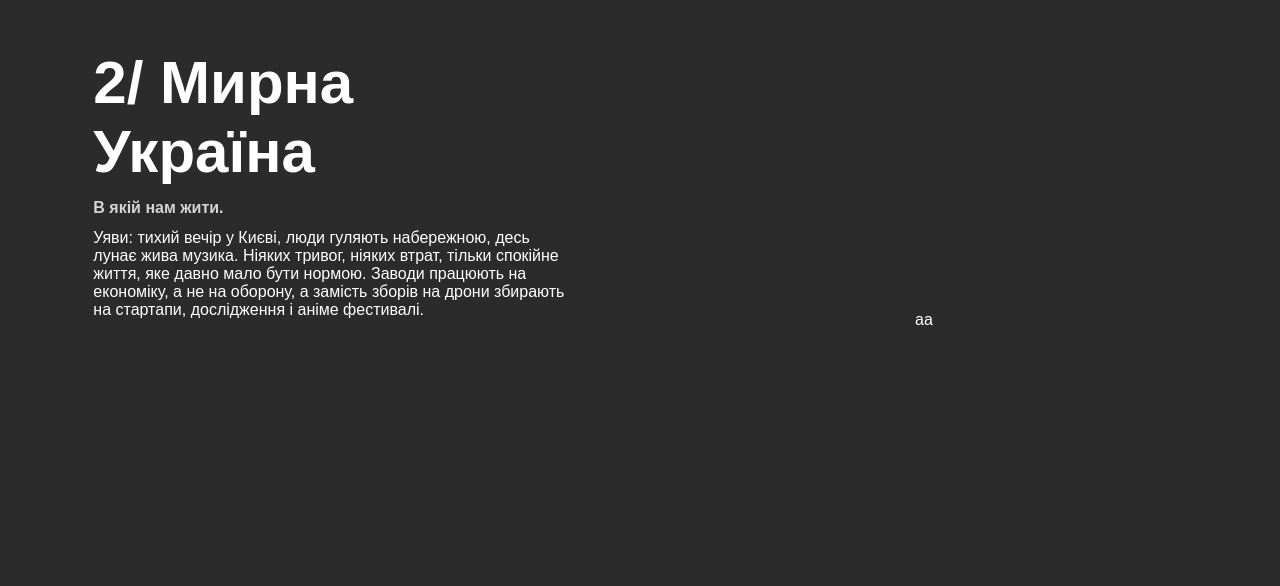
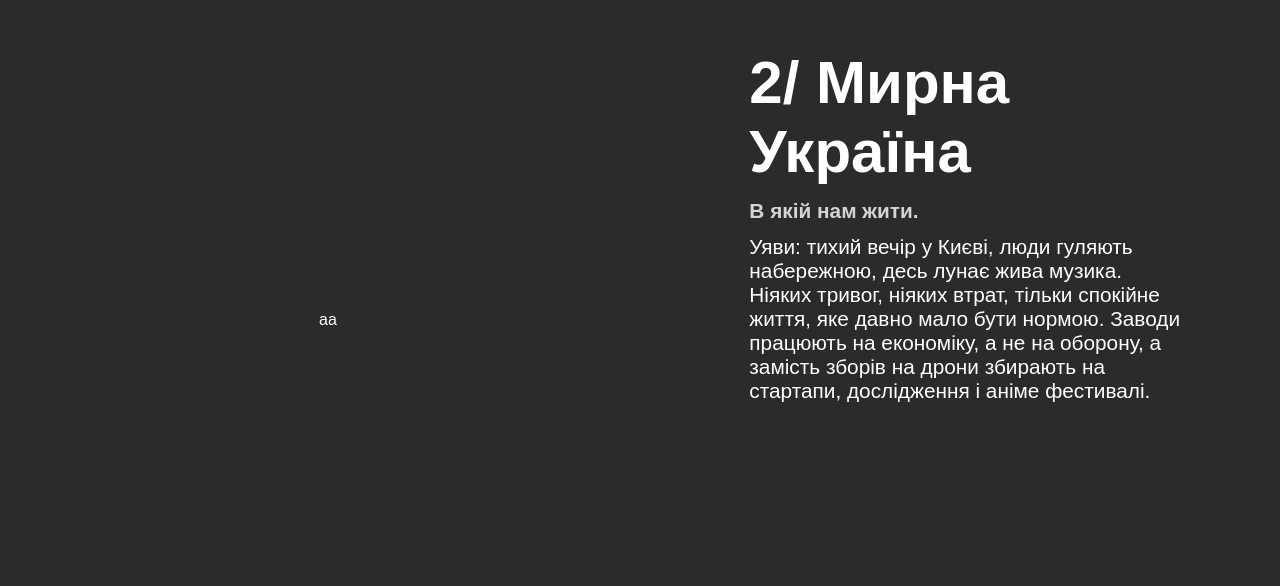
Before and after one commit to maksiksq/lit-wlrd-q, a Nuxt app: page / in a window 1280 px wide. Shown: the part 934-1520 px from the top of the page. Built offline with nearby package versions, Linux system fonts and the light colour scheme; a web font is replaced by a local one.

Commit message:
made conditional cool

```diff
--- a/components/Segment.vue
+++ b/components/Segment.vue
@@ -1,22 +1,36 @@
 <script setup lang="ts">
 const props = defineProps(['id', 'cls', 'head', 'subhead', 'cnt', 'img'])
 
-const ifEven = props.id/2%0;
+const evenClass = ref('even')
+const ifEven = parseInt(props.id)%2;
+
+onMounted(() => {
+  console.log(evenClass.value);
+})
 
 </script>
 
 <template>
-  <div :style="{ flexDirection: ifEven ? 'row-reverse' : 'row' }"  class="segment seg-1">
-    <div class="seg-l">
+  <div :class="!ifEven ? evenClass : ''"  class="segment seg-1">
+    <div class="seg-l half">
       <h2>{{ id }}<span>/</span> {{ head }}</h2>
       <h4 class="subheader">{{ subhead }}</h4>
       <p class="content">{{ cnt }}</p>
     </div>
-    <div class="seg-r">aa</div>
+    <div class="seg-r half">aa</div>
   </div>
 </template>
 
-<style scoped>
+<style lang="scss" scoped>
+.even {
+  flex-direction: row-reverse !important; // yes yes very proper i know
+  .seg-l {
+    padding-left: 0;
+    padding-right: 7.292vw;
+
+  }
+}
+
 .segment {
   display: flex;
   flex-direction: row;
@@ -32,7 +46,11 @@ const ifEven = props.id/2%0;
 
   h4 {
     padding-bottom: 1vw;
+    font-size: 1.3rem;
+  }
 
+  p {
+    font-size: 1.3rem;
   }
 
   div {
```
